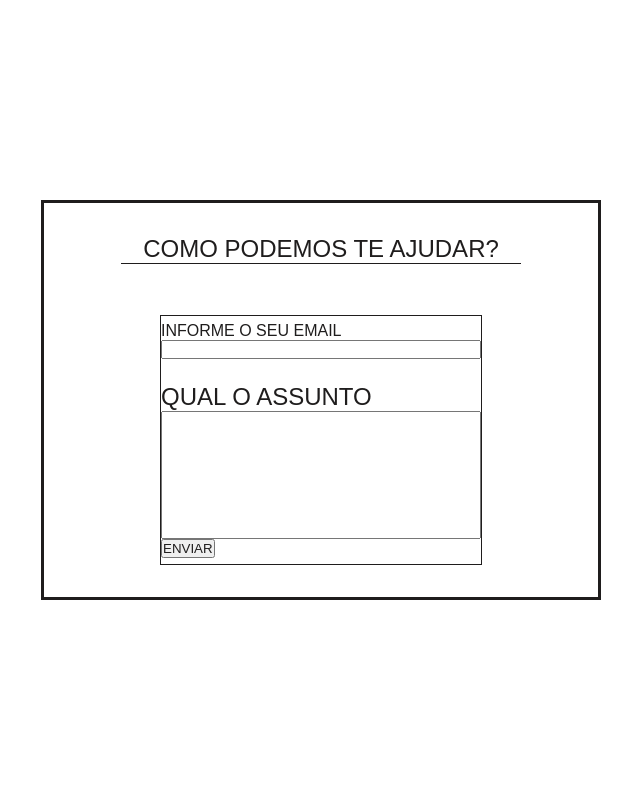
After one commit to GabrielvFrei/EcoTee, a PHP site: page /fale_conosco.html in a window 1280 px wide. The commit adds this page. Shown: the whole page, without its empty margins (319-959 px from the left). Run offline with PHP 8.4, Linux system fonts and the light colour scheme.

Commit message:
version 5.2.1

```diff
--- /dev/null
+++ b/app.js
@@ -0,0 +1,3 @@
+function confAlterar() {
+    alert("Tem certeza que deseja alterar a sua conta?");
+}
--- /dev/null
+++ b/fale_conosco.html
@@ -0,0 +1,28 @@
+<!DOCTYPE html>
+<html lang="en">
+<head>
+    <meta charset="UTF-8">
+    <meta name="viewport" content="width=device-width, initial-scale=1.0">
+    <title>Document</title>
+    <link rel="stylesheet" href="style_faleConosco.css">
+</head>
+<body>
+    <form action="fale_conosco.act.php">
+        <div class="super-super-container">
+            <div class="super-container">
+                <div class="top-container">
+                    <p>Como podemos te ajudar?</p>
+                    <p id="line"></p>
+                </div>
+                <div class="bottom-container">
+                    <h1>Informe o seu email</h1>
+                    <input id="email" type="email">
+                    <h2>qual o assunto </h2>
+                    <input id="msg" type="text">
+                    <button type="submit">ENVIAR</button>
+                </div>
+            </div>
+        </div>
+    </form>
+</body>
+</html>
--- a/minhaConta.php
+++ b/minhaConta.php
@@ -14,6 +14,7 @@
     <meta name="viewport" content="width=device-width, initial-scale=1.0">
     <title>Document</title>
     <link rel="stylesheet" href="style_minhaConta.css">
+    <script src="app.js"></script>
 </head>
 <body>
     <div class="super-container">
@@ -33,6 +34,7 @@
                 <h2 id="inf">Confirme sua senha</h2>
                 <input placeholder="Confirmação de senha" name="senhaconf" id="passwordConf" value="<?php echo $queryFetchh['senhaconf']?>" type="password">
                 <button type="submit" id="btn_register">Alterar</button>
+                <a href="erase.act.php"><button id="btn_erase">excluir</button></a>
             </form>
         </div>
     </div>
--- /dev/null
+++ b/style_faleConosco.css
@@ -0,0 +1,77 @@
+*{
+    margin: 0;
+    padding: 0;
+    box-sizing: border-box;
+    list-style: none;
+    font-family: 'Poppins', sans-serif;
+    font-weight: 400;
+    color: rgb(31, 29, 29);
+    text-transform: uppercase;
+    text-decoration: none;
+
+}
+body{
+    overflow-y: visible;
+    width: 100vw;
+    height: 100vh;
+}
+html{
+    width: 100vw;
+    height: 100vh;
+    font-size: 62,5%;
+    overflow-y: visible;
+    overflow-x: visible;
+    justify-content: center;
+    align-items: center;
+}
+.super-super-container{
+    display: flex;
+    align-items: center;
+    justify-content: center;
+    width: 100vw;
+    height: 100vh;
+}
+.super-container{
+    flex-direction: column;
+    justify-content: center;
+    align-items: center;
+    display: flex;
+    border: solid;
+    padding: 4vh;
+    width: 70vh;
+    height: 50vh ;
+}
+.top-container{
+    display: flex;
+    align-items: center;
+    justify-content: center;
+    flex-direction: column;
+}
+.top-container p {
+    font-size: x-large;
+}
+#line{
+    border-bottom: 1px solid;
+    width: 50vh;
+    margin-bottom: 4vw;
+}
+.bottom-container{
+    display: flex;
+    align-items: flex-start;
+    justify-content: center;
+    flex-direction: column;
+    border: 1px solid;
+    height: 40vw;
+}
+.bottom-container h1{
+    font-size: medium;
+}
+#email{
+    width: 40vh;
+    margin-bottom: 3vh;
+    justify-content: flex-start;
+}
+#msg{
+    width: 40vh;
+    height: 10vw;
+}
--- a/style_minhaConta.css
+++ b/style_minhaConta.css
@@ -50,6 +50,7 @@ html{
     width: 35vw;
     margin: 0.5vh 0;
     padding-left: 1vh;
+    text-transform: none;
 }
 .right-container h1{
     margin-bottom: 2vw;
```
Also changed, not shown: erase.act.php (added, +9 -0 lines), produtos.php (+2 -9 lines), style_produtos.css (+16 -3 lines), imgs_index_produto/sacola.png (added).
